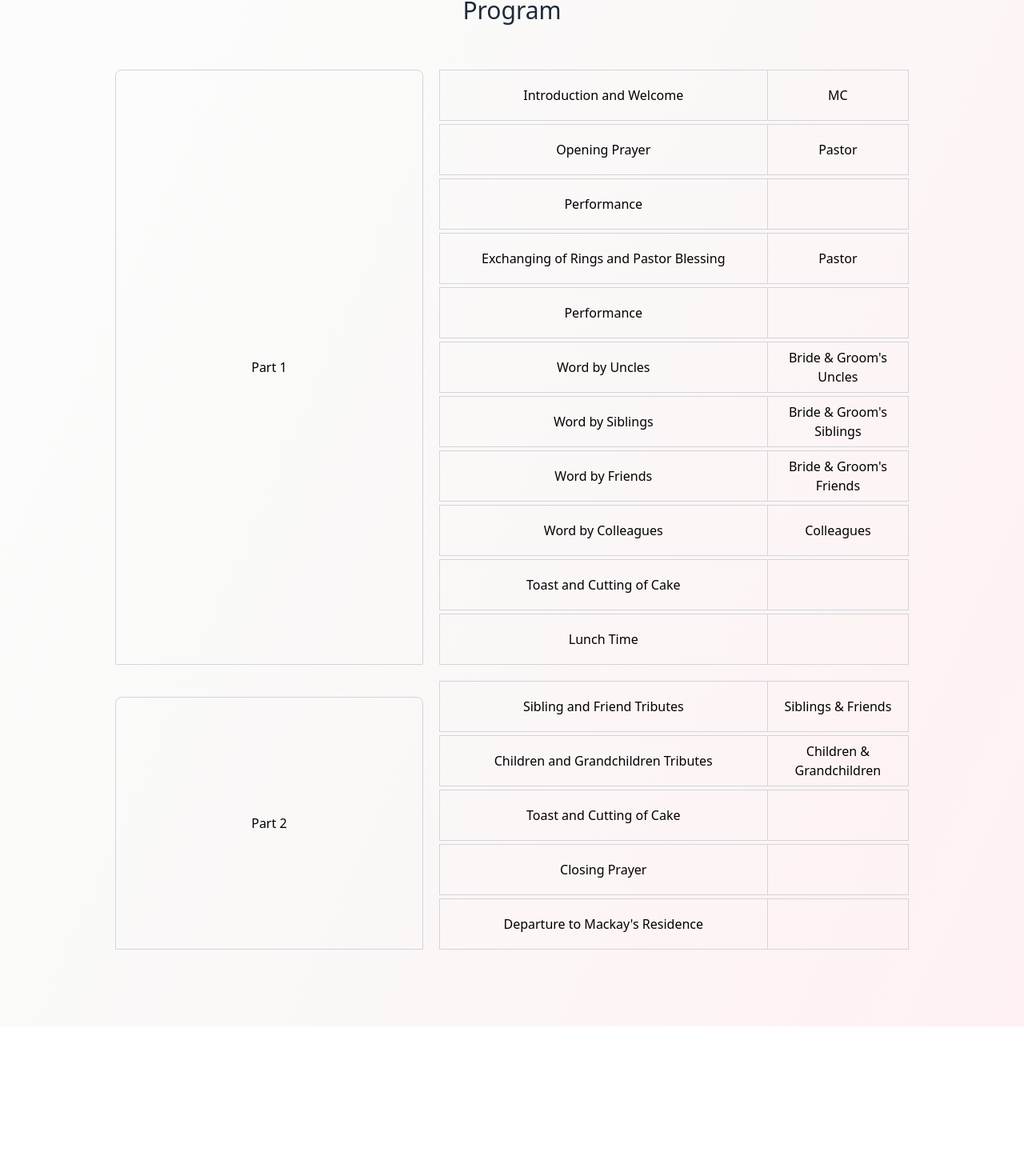
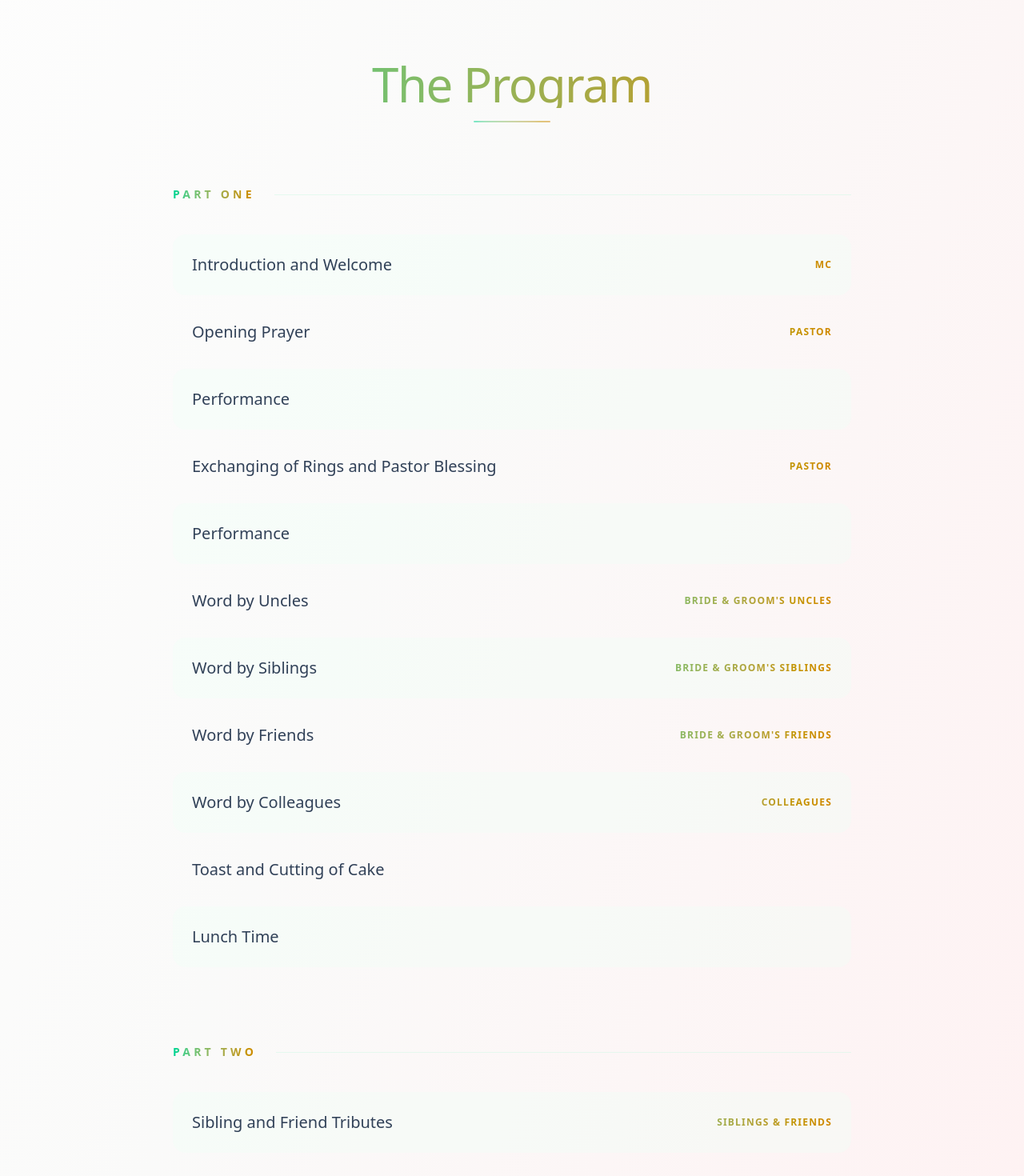
Before and after one commit to KulaniBaloyi/tsakaniandharold, a Next.js app: page / in a window 1280 px wide. Shown: the part 1627-3097 px from the top of the page at 80% size. Before the commit the page ends 2910 px from the top, so only its background shows below. Built offline with nearby package versions, Linux system fonts and the light colour scheme.

Commit message:
program section

```diff
--- a/app/components/Program.tsx
+++ b/app/components/Program.tsx
@@ -1,18 +1,10 @@
 import React from 'react';
 
 const Program = () => {
-  return (
-    <>
-      <h3 className="text-center text-3xl font-display font-medium text-gray-800 mb-10">
-        Program
-      </h3>
-      <section className="grid grid-cols-1 gap-5 md:grid-cols-5 mb-20 max-w-5xl mx-auto p-4 rounded-xl">
-        {/* Part 1 */}
-        <div className="col-span-2 border border-gray-300 grid place-items-center rounded-t-lg">
-          <p>Part 1</p>
-        </div>
-        <div className="col-span-3 flex flex-col space-y-1">
-          {[
+  // Common gradient class for consistency
+  const gradientClass = "bg-clip-text text-transparent bg-gradient-to-r from-emerald-400 to-yellow-600";
+
+  const part1 = [
     ["Introduction and Welcome", "MC"],
     ["Opening Prayer", "Pastor"],
     ["Performance", ""],
@@ -24,42 +16,89 @@ const Program = () => {
     ["Word by Colleagues", "Colleagues"],
     ["Toast and Cutting of Cake", ""],
     ["Lunch Time", ""],
-          ].map(([label, speaker], i) => (
-            <div key={i} className="border border-gray-300 h-16 flex items-center">
-              <p className="flex-[0.7] h-full grid place-content-center border-r border-gray-300">
+  ];
+
+  const part2 = [
+    ["Sibling and Friend Tributes", "Siblings & Friends"],
+    ["Children and Grandchildren Tributes", "Children & Grandchildren"],
+    ["Toast and Cutting of Cake", ""],
+    ["Closing Prayer", ""],
+    ["Departure to Mackay's Residence", ""],
+  ];
+
+  return (
+    <section className="max-w-4xl mx-auto px-6 py-20 font-sans">
+      {/* Title Section */}
+      <div className="text-center mb-20">
+        <h3 className={`text-6xl font-extralight tracking-tight mb-4 ${gradientClass}`}>
+          The Program
+        </h3>
+        <div className="h-[2px] w-24 bg-gradient-to-r from-emerald-400 to-yellow-600 mx-auto rounded-full opacity-50" />
+      </div>
+
+      {/* Part 1 */}
+      <div className="mb-24">
+        <div className="flex items-center mb-10">
+            <span className={`font-bold tracking-[0.3em] text-sm uppercase ${gradientClass}`}>
+                Part One
+            </span>
+            <div className="flex-grow h-[1px] bg-emerald-100/50 ml-6"></div>
+        </div>
+
+        <div className="space-y-2">
+          {part1.map(([label, speaker], i) => (
+            <div
+              key={i}
+              className={`flex flex-col md:flex-row md:items-center justify-between p-6 rounded-2xl transition-all duration-500 hover:bg-white hover:shadow-sm ${
+                i % 2 === 0 ? 'bg-emerald-50/30' : 'bg-transparent'
+              }`}
+            >
+              <p className="text-xl font-light text-slate-700 md:flex-[0.6]">
                 {label}
               </p>
-              <p className="flex-[0.3] h-full grid place-content-center text-center">
+              <p className={`text-xs font-bold uppercase tracking-widest mt-2 md:mt-0 md:flex-[0.4] md:text-right ${gradientClass}`}>
                 {speaker}
               </p>
             </div>
           ))}
         </div>
+      </div>
 
       {/* Part 2 */}
-        <div className="col-span-2 border mt-5 border-gray-300 grid place-items-center rounded-t-lg">
-          <p>Part 2</p>
+      <div>
+        <div className="flex items-center mb-10">
+            <span className={`font-bold tracking-[0.3em] text-sm uppercase ${gradientClass}`}>
+                Part Two
+            </span>
+            <div className="flex-grow h-[1px] bg-emerald-100/50 ml-6"></div>
         </div>
-        <div className="col-span-3 flex flex-col space-y-1">
-          {[
-            ["Sibling and Friend Tributes", "Siblings & Friends"],
-            ["Children and Grandchildren Tributes", "Children & Grandchildren"],
-            ["Toast and Cutting of Cake", ""],
-            ["Closing Prayer", ""],
-            ["Departure to Mackay's Residence", ""],
-          ].map(([label, speaker], i) => (
-            <div key={i} className="border border-gray-300 h-16 flex items-center">
-              <p className="flex-[0.7] h-full grid place-content-center border-r border-gray-300">
+
+        <div className="space-y-2">
+          {part2.map(([label, speaker], i) => (
+            <div
+              key={i}
+              className={`flex flex-col md:flex-row md:items-center justify-between p-6 rounded-2xl transition-all duration-500 hover:bg-white hover:shadow-sm ${
+                i % 2 === 0 ? 'bg-emerald-50/30' : 'bg-transparent'
+              }`}
+            >
+              <p className="text-xl font-light text-slate-700 md:flex-[0.6]">
                 {label}
               </p>
-              <p className="flex-[0.3] h-full grid place-content-center text-center">
+              <p className={`text-xs font-bold uppercase tracking-widest mt-2 md:mt-0 md:flex-[0.4] md:text-right ${gradientClass}`}>
                 {speaker}
               </p>
             </div>
           ))}
         </div>
+      </div>
+
+      {/* Bottom Footer */}
+      <div className="mt-24 text-center">
+        <p className="text-slate-400 font-light tracking-wide italic">
+          Handcrafted for Tsakani & Harold
+        </p>
+      </div>
     </section>
-    </>
   );
 };
 
```
Lines whose indentation alone changed are shown as unchanged.
